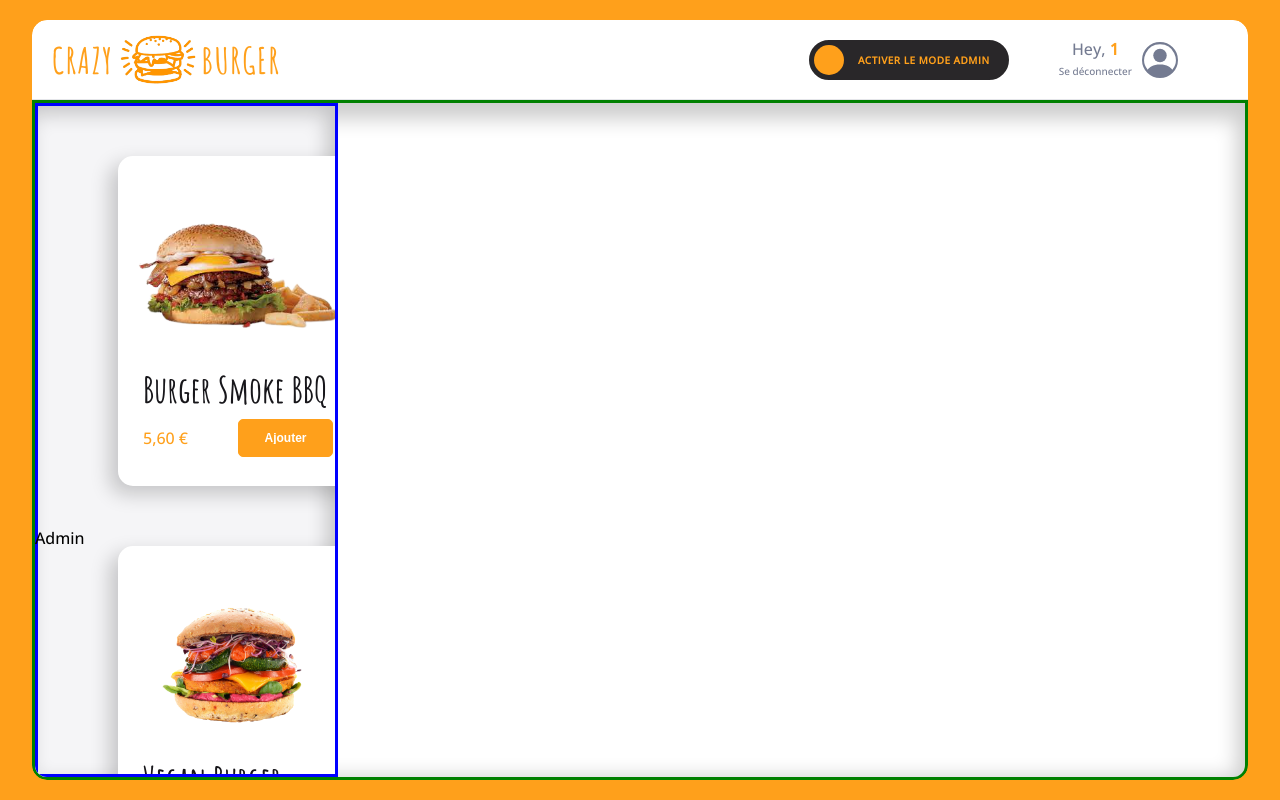
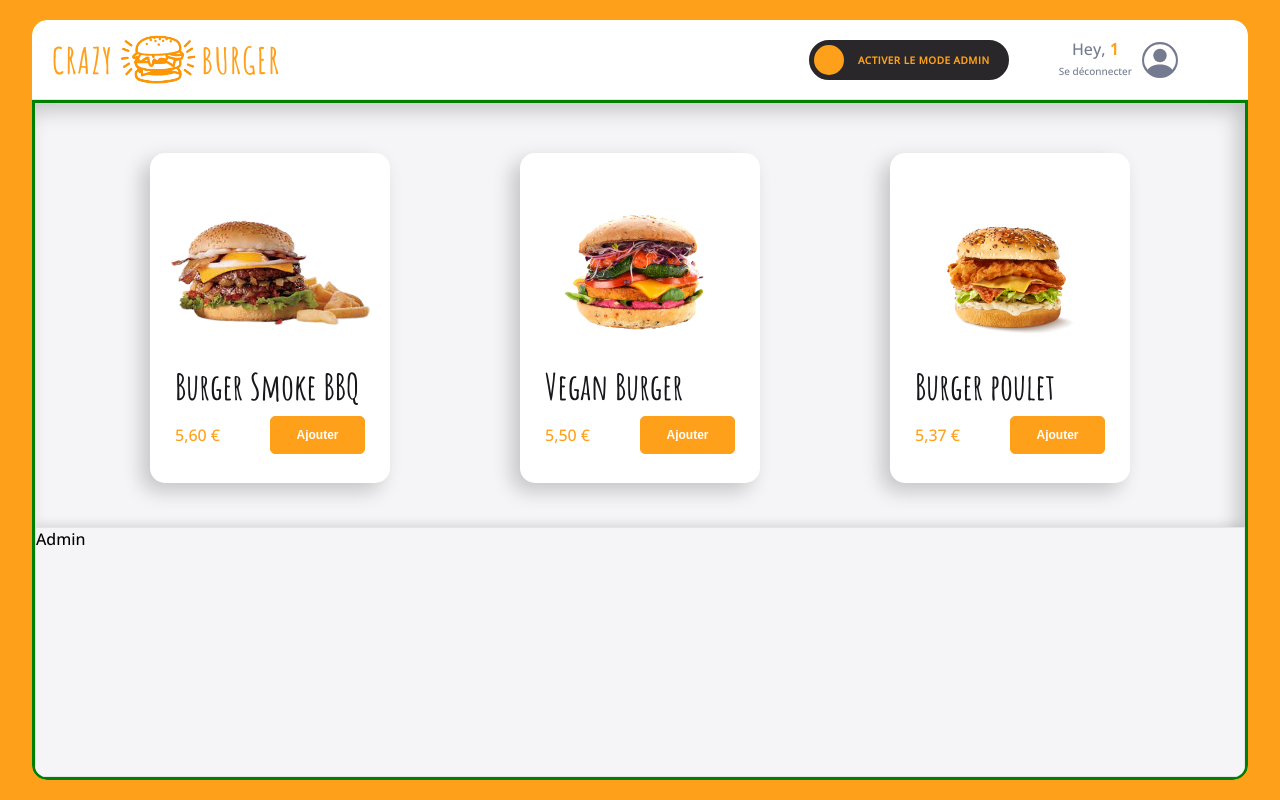
Before and after one commit to Samy572/burger-shop, a React (Vite) app: page /order/1 in a window 1280 px wide. Built offline with nearby package versions, Linux system fonts and the light colour scheme.

Commit message:
💄 F07 : OrderPage > Main > Create component admin and add style

```diff
--- /dev/null
+++ b/src/components/pages/order/Main/Admin/Admin.jsx
@@ -0,0 +1,17 @@
+import styled from 'styled-components';
+import { theme } from '../../../../../theme';
+
+export default function Admin() {
+	return <AdminStyled>Admin</AdminStyled>;
+}
+
+const AdminStyled = styled.div`
+	height: 250px;
+	position: absolute;
+	bottom: 0;
+	left: 0;
+	right: 0;
+	background-color: ${theme.colors.background_white};
+	border: 1px solid ${theme.colors.greyLight};
+	box-shadow: ${theme.shadows.subtle};
+`;
--- a/src/components/pages/order/Main/Main.jsx
+++ b/src/components/pages/order/Main/Main.jsx
@@ -2,6 +2,7 @@ import styled from 'styled-components';
 import { theme } from '../../../../theme';
 import Basket from '../Main/Basket';
 import Menu from '../Main/Menu';
+import Admin from './Admin/Admin';
 
 export default function Main() {
 	return (
@@ -11,7 +12,7 @@ export default function Main() {
 			</div> */}
 			<div className="menu-and-admin">
 				<Menu />
-				<div className="admin">Admin</div>
+				<Admin />
 			</div>
 		</MainStyled>
 	);
@@ -25,19 +26,10 @@ const MainStyled = styled.div`
 	border-bottom-left-radius: ${theme.borderRadius.extraRound};
 	box-shadow: 0px 8px 20px 8px rgba(0, 0, 0, 0.2) inset;
 	display: grid;
-	grid-template-columns: 25% 1fr;
+	/* grid-template-columns: 25% 1fr; */
 	.menu-and-admin {
 		position: relative;
 		display: grid;
-	}
-
-	.admin {
-		/* background-color: red; */
-		height: 250px;
-		position: absolute;
-		bottom: 0;
-		left: 0;
-		right: 0;
 	}
 
 	/* .basket {
--- a/src/components/pages/order/Main/Menu.jsx
+++ b/src/components/pages/order/Main/Menu.jsx
@@ -26,7 +26,6 @@ export default function Menu() {
 }
 
 const MenuStyled = styled.div`
-	border: solid 3px blue;
 	display: grid;
 	grid-template-columns: repeat(4, 1fr);
 	grid-template-columns: repeat(auto-fit, minmax(300px, 1fr));
```
